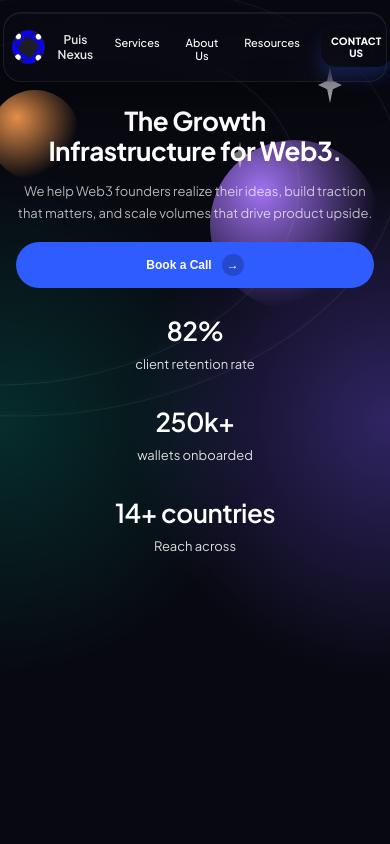
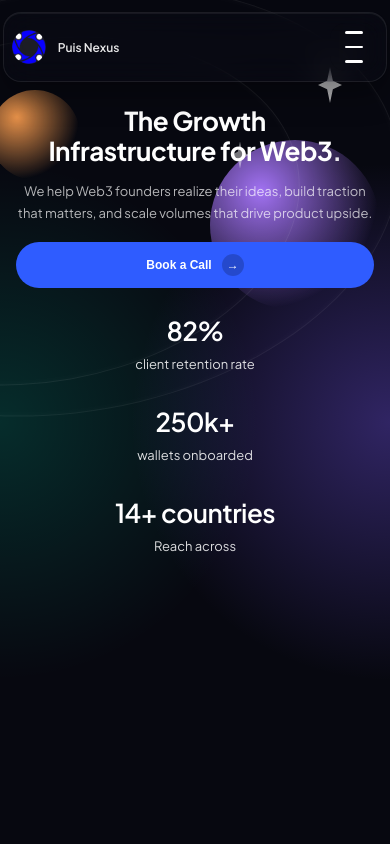
Before and after one commit to Aniefiok-Malachy/puisnexus, a React (Create React App) app: page / in a window 390 px wide. Shown: the top 844 px of the page. Built offline with nearby package versions, Linux system fonts and the light colour scheme.

Commit message:
Ready to Deploy on Vercel

```diff
--- a/src/Components/Navbar/Navbar.css
+++ b/src/Components/Navbar/Navbar.css
@@ -1,4 +1,3 @@
-
 /* Navbar wrapper should stay sticky but transparent */
 .site-nav{
   position: fixed;
@@ -7,28 +6,31 @@
   width: 100%;
   padding: 18px 0;
   background: transparent;
-    margin-top: 0px;         /* important */
+  margin-top: 0px;
 }
 
 /* This is the pill glass bar */
 .nav-inner{
   max-width: 1040px;
   margin: 0 auto;
-    padding: 14px 18px;              /* makes it look like a bar */
+  padding: 14px 18px;
   display: flex;
   align-items: center;
   justify-content: space-between;
+
   font-family: inherit;
-    border-radius: 999px;            /* pill shape */
+  border-radius: 999px;
   background: rgba(45, 50, 55, 0.05);
   backdrop-filter: blur(16px);
+
   border: 1px solid rgba(255,255,255,0.08);
   box-shadow:
     0 12px 30px rgba(0,0,0,0.35),
     inset 0 1px 0 rgba(255,255,255,0.06);
+
   pointer-events: auto;
   -webkit-tap-highlight-color: transparent;
-
+  position: relative;
 }
 
 .nav-inner button{
@@ -39,6 +41,8 @@
   display: flex;
   gap: 12px;
   border-radius: 15px;
+  font-family: inherit;
+  -webkit-tap-highlight-color: transparent;
 }
 
 /* Left brand */
@@ -49,14 +53,9 @@
   color: white;
   text-decoration: none;
   border: 0;
-    font-family: inherit;
   cursor: pointer;
-    font-family: inherit;
   background: transparent;
   padding: 0;
-    -webkit-tap-highlight-color: transparent;
-
-
 }
 
 .nav-logo{
@@ -71,10 +70,9 @@
 
 .nav-name{
   font-weight: 600;
-    font-size: 14px;                 /* was too big */
+  font-size: 14px;
   opacity: 0.9;
   color: white;
-
 }
 
 /* Center links */
@@ -91,16 +89,10 @@
   font-weight: 500;
   font-family: inherit;
   -webkit-tap-highlight-color: transparent;
-
 }
 
-  .nav-link:hover{
-    color: white;
-  }
-
-  .nav-link.active{
-    color: white;
-  }
+.nav-link:hover{ color: white; }
+.nav-link.active{ color: white; }
 
 /* Right button */
 .nav-cta{
@@ -108,17 +100,103 @@
   text-decoration: none;
   padding: 9px 14px;
   border-radius: 999px;
-    font-size: 11px;                 /* was too big */
+  font-size: 11px;
   font-weight: 800;
   font-family: inherit;
   letter-spacing: 0.02em;
   box-shadow: 0 10px 18px rgba(47,92,255,0.25);
   -webkit-tap-highlight-color: transparent;
-
 }
 
+/* ------------------------------ */
+/* ✅ NEW: Desktop hide class      */
+/* ------------------------------ */
+.desktop{
+  display: flex;
+}
 
-  /* RESPONSIVE */
+/* ------------------------------ */
+/* ✅ NEW: Hamburger button        */
+/* ------------------------------ */
+.nav-hamburger{
+  display: none;
+  width: 56px;
+  height: 56px;
+  border-radius: 18px;
+  border: 1px solid rgba(255,255,255,0.10);
+  background: rgba(255,255,255,0.06);
+  backdrop-filter: blur(14px);
+  cursor: pointer;
+
+  align-items: center;
+  justify-content: center;
+  flex-direction: column;
+  gap: 7px;
+
+  padding: 0;
+}
+
+.nav-hamburger span{
+  width: 22px;
+  height: 2.5px;
+  background: #fff;
+  border-radius: 10px;
+  display: block;
+}
+
+/* ------------------------------ */
+/* ✅ NEW: Mobile dropdown menu    */
+/* ------------------------------ */
+.mobile-menu{
+  display: none;
+  position: absolute;
+  top: calc(100% + 12px);
+  left: 50%;
+  transform: translateX(-50%);
+  width: min(520px, calc(100% - 32px));
+  padding: 18px;
+
+  background: rgba(15,17,23,0.92);
+  backdrop-filter: blur(20px);
+
+  border-radius: 18px;
+  border: 1px solid rgba(255,255,255,0.10);
+  box-shadow: 0 22px 60px rgba(0,0,0,0.55);
+  z-index: 99999;
+
+  flex-direction: column;
+  gap: 14px;
+}
+
+.mobile-menu button{
+  width: 100%;
+  padding: 12px 12px;
+  border-radius: 12px;
+  border: none;
+  background: rgba(255,255,255,0.06);
+
+  color: white;
+  font-size: 15px;
+  font-weight: 650;
+  text-align: left;
+  cursor: pointer;
+  font-family: inherit;
+}
+
+.mobile-menu button:hover{
+  background: rgba(255,255,255,0.10);
+}
+
+.mobile-cta{
+  margin-top: 6px;
+  background: #2f5cff !important;
+  text-align: center !important;
+  font-weight: 900 !important;
+}
+
+/* ------------------------------ */
+/* ✅ RESPONSIVE                  */
+/* ------------------------------ */
 
 /* Tablet and below */
 @media (max-width: 920px){
@@ -130,18 +208,26 @@
     max-width: 94%;
     padding: 10px 12px;
     gap: 12px;
+    border-radius: 18px;
   }
 
-  /* REMOVE the overlap */
-  .nav-links{
-    margin-top: 0;
-    padding: 6px 0 2px;
+  /* Hide desktop links + button */
+  .desktop{
+    display: none !important;
   }
 
-  /* Make links tap friendly */
-  .nav-link{
-    padding: 8px 10px;
-    border-radius: 10px;
+  /* Show hamburger */
+  .nav-hamburger{
+    display: flex;
+  }
+
+  /* show dropdown when open */
+  .mobile-menu{
+    display: flex;
+  }
+
+  .nav-name{
+    font-size: 13px;
   }
 }
 
@@ -150,25 +236,20 @@
   .nav-inner{
     max-width: 92%;
     padding: 10px 10px;
-    border-radius: 18px;
+  }
+
+  .nav-hamburger{
+    width: 52px;
+    height: 52px;
+    border-radius: 16px;
+  }
+
+  .nav-hamburger span{
+    width: 20px;
   }
 
   .nav-name{
     font-size: 12px;
-  }
-
-  .nav-links{
-    gap: 10px;
-  }
-
-  .nav-link{
-    font-size: 12px;
-    padding: 8px 10px;
-  }
-
-  .nav-cta{
-    font-size: 10px;
-    padding: 9px 12px;
   }
 }
 
@@ -179,17 +260,12 @@
     padding: 10px 8px;
   }
 
-  .nav-links{
-    gap: 8px;
+  .nav-hamburger{
+    width: 48px;
+    height: 48px;
   }
 
-  .nav-link{
-    font-size: 11px;
-    padding: 7px 9px;
-  }
-
-  .nav-cta{
-    font-size: 10px;
-    padding: 8px 10px;
+  .nav-hamburger span{
+    width: 18px;
   }
 }
--- a/src/Components/Navbar/Navbar.jsx
+++ b/src/Components/Navbar/Navbar.jsx
@@ -1,37 +1,42 @@
 import "./Navbar.css";
-import nav_icon from "../Assets/Dashboard.png"
-import {useLocation, useNavigate } from "react-router-dom";
-
-
+import nav_icon from "../Assets/Dashboard.png";
+import { useLocation, useNavigate } from "react-router-dom";
+import { useState } from "react";
 
 export default function Navbar() {
   const navigate = useNavigate();
   const location = useLocation();
+  const [open, setOpen] = useState(false);
+
   const goToSection = (id) => {
-    const scroll =()=>{
+    const scroll = () => {
       document.getElementById(id)?.scrollIntoView({
         behavior: "smooth",
       });
     };
 
-    if(location.pathname !== "/"){
+    if (location.pathname !== "/") {
       navigate("/");
-      setTimeout(scroll, 100);
-    }
-    else{
+      setTimeout(scroll, 150);
+    } else {
       scroll();
     }
+
+    // ✅ close mobile menu after click
+    setOpen(false);
   };
 
   return (
     <nav className="site-nav">
       <div className="nav-inner">
+        {/* Brand */}
         <button onClick={() => goToSection("home")} className="nav-brand">
-          <img src={nav_icon} alt="" className="nav-logo"/>
+          <img src={nav_icon} alt="" className="nav-logo" />
           <span className="nav-name">Puis Nexus</span>
         </button>
 
-        <div className="nav-links">
+        {/* Desktop links */}
+        <div className="nav-links desktop">
           <button onClick={() => goToSection("services")} className="nav-link">
             Services
           </button>
@@ -43,10 +48,37 @@ export default function Navbar() {
           </button>
         </div>
 
-        <button onClick={() => goToSection("contact")} className="nav-cta">
+        {/* Desktop CTA */}
+        <button
+          onClick={() => goToSection("contact")}
+          className="nav-cta desktop"
+        >
           CONTACT US
         </button>
+
+        {/* Mobile hamburger */}
+        <button
+          className="nav-hamburger"
+          onClick={() => setOpen(!open)}
+          aria-label="Toggle menu"
+        >
+          <span />
+          <span />
+          <span />
+        </button>
       </div>
+
+      {/* Mobile menu */}
+      {open && (
+        <div className="mobile-menu">
+          <button onClick={() => goToSection("services")}>Services</button>
+          <button onClick={() => goToSection("about")}>About Us</button>
+          <button onClick={() => goToSection("resources")}>Resources</button>
+          <button onClick={() => goToSection("contact")} className="mobile-cta">
+            CONTACT US
+          </button>
+        </div>
+      )}
     </nav>
   );
 }
```
Lines whose indentation alone changed are shown as unchanged.
